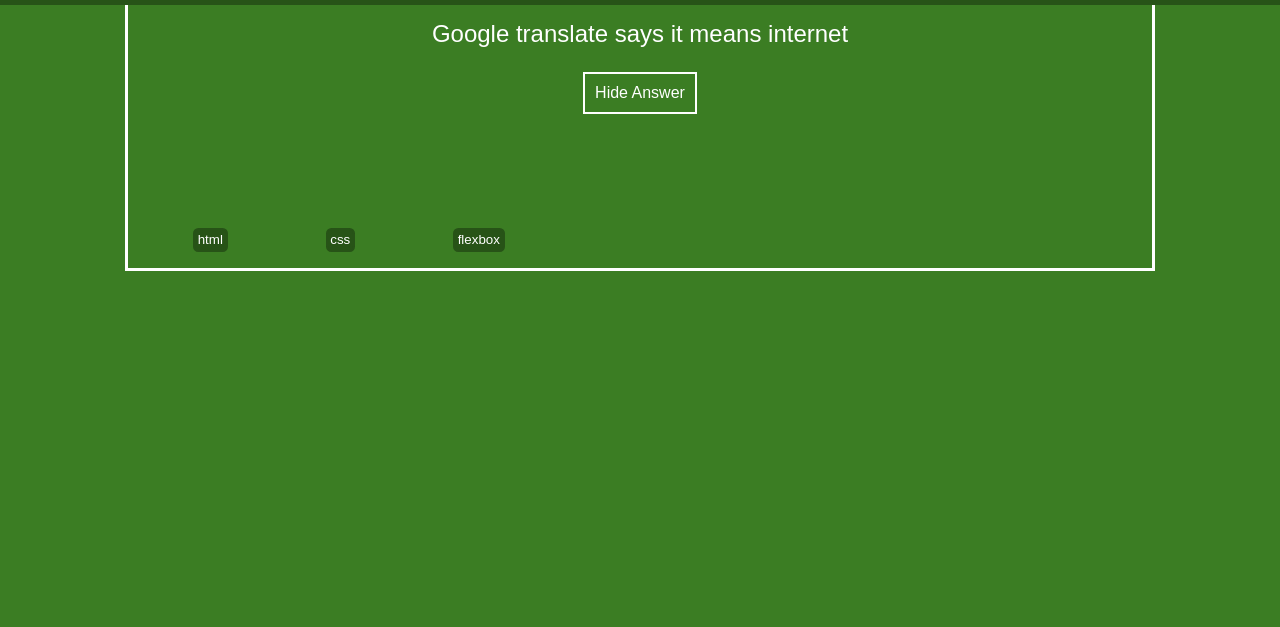
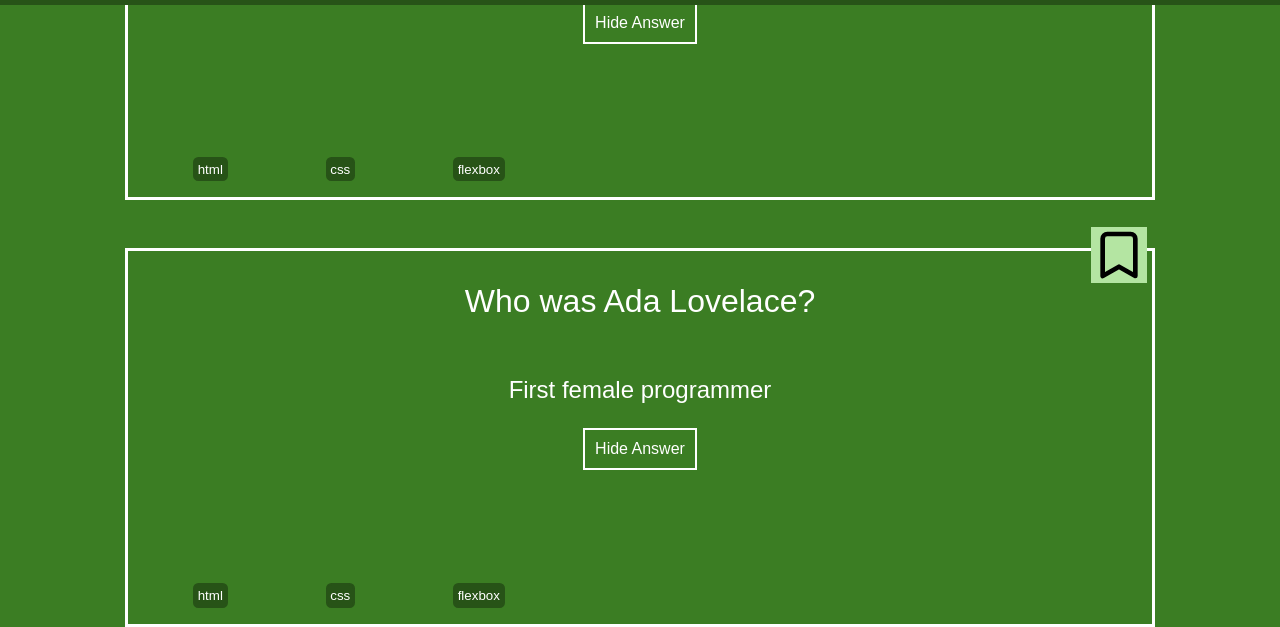
Before and after one commit to BrittaMaier/britta-quizapp, a plain HTML site: page home.html in a window 1280 px wide. Shown: the part 795-1422 px from the top of the page. Before the commit the page ends 1146 px from the top, so only its background shows below. Drawn offline with Linux system fonts and the light colour scheme.

Commit message:
Add: Third question card

```diff
--- a/home.html
+++ b/home.html
@@ -46,6 +46,23 @@
           <button class="categories__flexbox">flexbox</button>
         </section>
       </section>
+      <section class="card --second">
+        <div class="container --active">
+          <img
+            class="card__corner-icon --active"
+            alt="bookmark-icon_inactive"
+            src="./assets/bookmark.svg"
+          />
+        </div>
+        <p class="card__question">Who was Ada Lovelace?</p>
+        <p class="card__answer --show --hide">First female programmer</p>
+        <button class="card__hide-answer">Hide Answer</button>
+        <section class="categories">
+          <button class="categories__html">html</button>
+          <button class="categories__css">css</button>
+          <button class="categories__flexbox">flexbox</button>
+        </section>
+      </section>
     </main>
     <footer class="location">
       <div class="footer--active">
```
